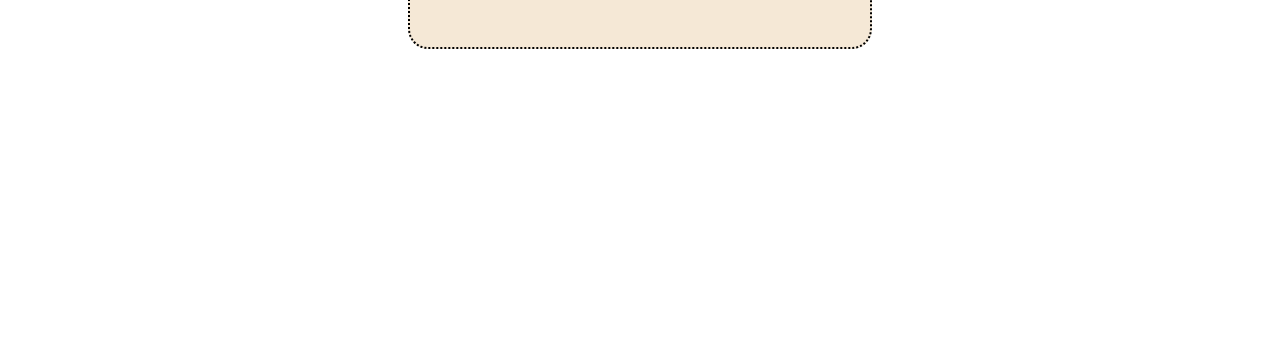
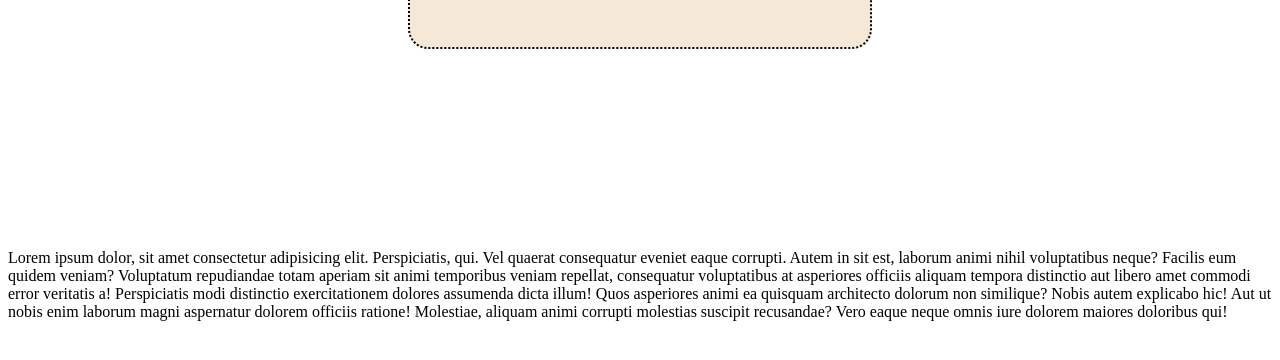
Before and after one commit to AR-ashikur/web-project, a plain HTML site: page indext.html in a window 1280 px wide. Shown: the part 398-758 px from the top of the page. Drawn offline with Linux system fonts and the light colour scheme.

Commit message:
second commit

```diff
--- a/indext.html
+++ b/indext.html
@@ -16,6 +16,7 @@
         <input class="" type="submit" placeholder="submit">
 
     </div>
+    <p>Lorem ipsum dolor, sit amet consectetur adipisicing elit. Perspiciatis, qui. Vel quaerat consequatur eveniet eaque corrupti. Autem in sit est, laborum animi nihil voluptatibus neque? Facilis eum quidem veniam? Voluptatum repudiandae totam aperiam sit animi temporibus veniam repellat, consequatur voluptatibus at asperiores officiis aliquam tempora distinctio aut libero amet commodi error veritatis a! Perspiciatis modi distinctio exercitationem dolores assumenda dicta illum! Quos asperiores animi ea quisquam architecto dolorum non similique? Nobis autem explicabo hic! Aut ut nobis enim laborum magni aspernatur dolorem officiis ratione! Molestiae, aliquam animi corrupti molestias suscipit recusandae? Vero eaque neque omnis iure dolorem maiores doloribus qui!</p>
 
 </body>
 </html>
```
